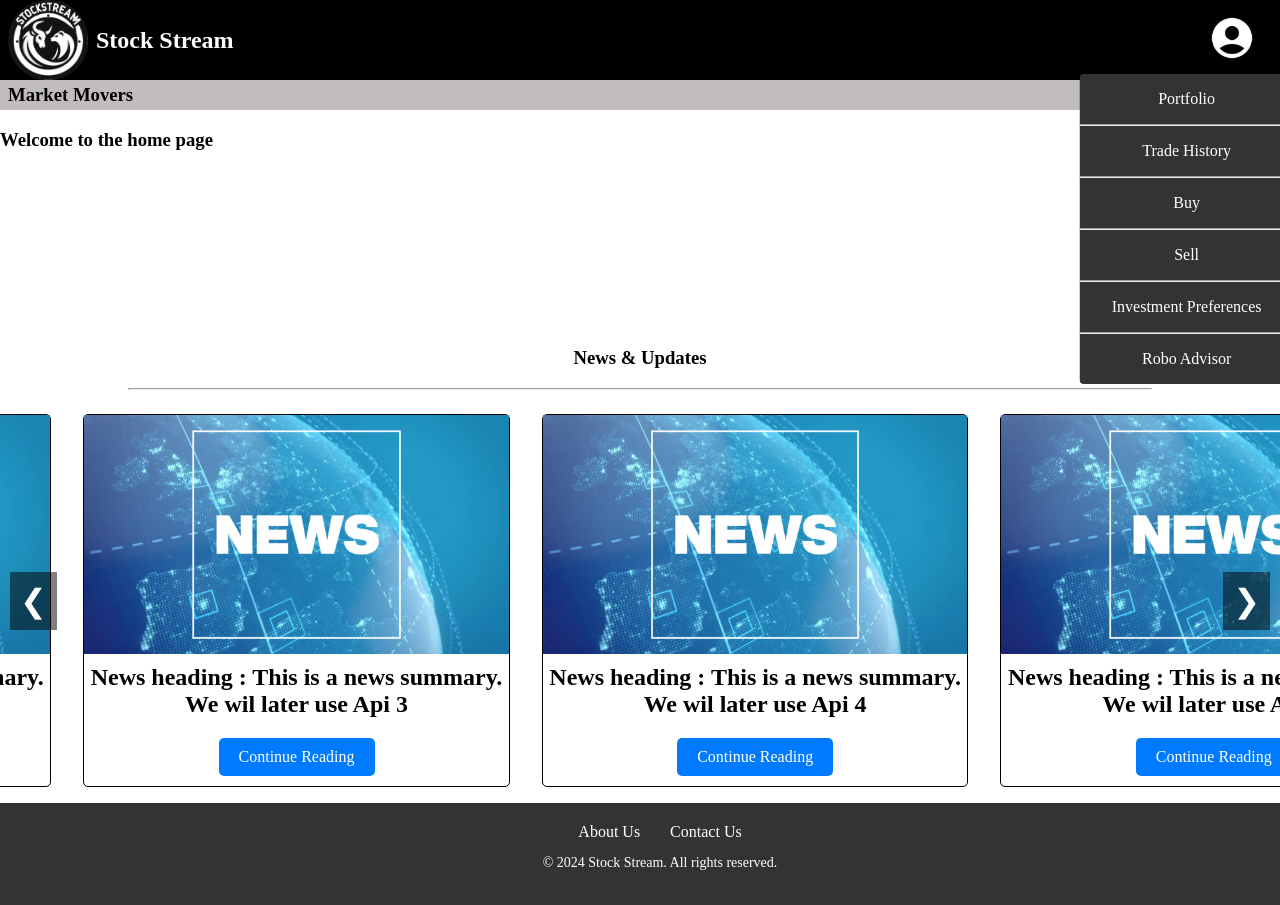
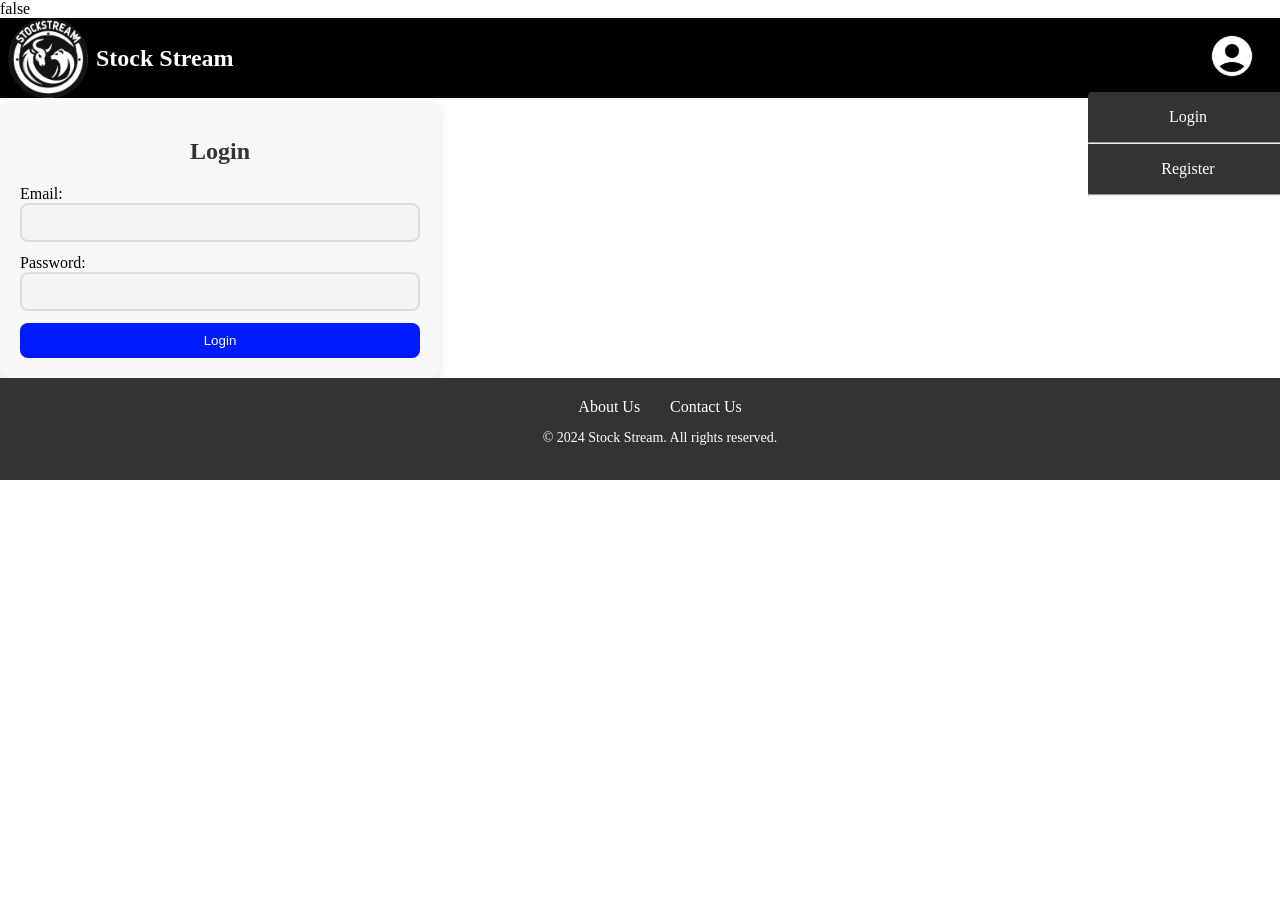
Before and after one commit to IM-RAHUL-RAJ/EKS-DOCKER-Angular-Node-SpringBoot-SQL, an Angular app in the folder client/: page /login in a window 1280 px wide. Both pictures are taken after a click on the picture 1232 px from the left and 38 px from the top of the page. Shown: the top 905 px of the page. After the commit the page ends 800 px from the top, so only its background shows below. Built offline with nearby package versions, Linux system fonts and the light colour scheme.

Commit message:
client service, preference, landing integrated

```diff
--- a/client/src/app/app.component.html
+++ b/client/src/app/app.component.html
@@ -1,5 +1,6 @@
 <section class="app-container">
-    <app-navigation-bar [isLoggedIn]="true"></app-navigation-bar>
-    <app-homepage></app-homepage>
+    {{isLoggedIn}}
+    <app-navigation-bar [isLoggedIn]="isLoggedIn"></app-navigation-bar>
+    <router-outlet></router-outlet>
 </section>
 <app-footer></app-footer>
--- a/client/src/app/app.component.ts
+++ b/client/src/app/app.component.ts
@@ -1,10 +1,22 @@
-import { Component } from '@angular/core';
+import { Component, Input, OnInit } from '@angular/core';
+import { ClientService } from './services/client.service';
+import { ActivatedRoute } from '@angular/router';
 
 @Component({
   selector: 'app-root',
   templateUrl: './app.component.html',
   styleUrls: ['./app.component.css']
 })
-export class AppComponent {
+export class AppComponent implements OnInit {
+  constructor(private clientService: ClientService, private route: ActivatedRoute) {
+
+  }
+  ngOnInit(): void {
+    // this.isLoggedIn = this.clientService.isLoggedId()
+    this.clientService.isLoggedId().subscribe(value => {
+      this.isLoggedIn = value? true: false;
+    })
+  }
   title = 'stockstream';
+  isLoggedIn = false;
 }
--- a/client/src/app/app.module.ts
+++ b/client/src/app/app.module.ts
@@ -10,6 +10,7 @@ import { CarouselComponent } from './components/landing/carousel/carousel.compon
 import { FooterComponent } from './components/landing/footer/footer.component';
 import { HomepageComponent } from './components/landing/homepage/homepage.component';
 import { NavigationBarComponent } from './components/landing/navigation-bar/navigation-bar.component';
+import { AppRoutingModule } from './app-routing.module';
 
 @NgModule({
   declarations: [
@@ -26,7 +27,8 @@ import { NavigationBarComponent } from './components/landing/navigation-bar/navi
     BrowserModule,
     FormsModule,
     ReactiveFormsModule,
-    HttpClientModule
+    HttpClientModule,
+    AppRoutingModule
   ],
   providers: [],
   bootstrap: [AppComponent]
--- a/client/src/app/components/investment-preferences/investment-preferences.component.ts
+++ b/client/src/app/components/investment-preferences/investment-preferences.component.ts
@@ -1,5 +1,6 @@
 import { Component, OnInit } from '@angular/core';
 import { FormControl, FormGroup, Validators } from '@angular/forms';
+import { Router } from '@angular/router';
 import { InvestmentPreferences } from 'src/app/models/investment-preferences';
 import { InvestmentPurposeService } from 'src/app/services/investment-purpose.service';
 
@@ -23,7 +24,7 @@ export class InvestmentPreferencesComponent implements OnInit{
     isRoboAdviserTermsAccepted: new FormControl(''),
   })
 
-  constructor(private investmentPreferenceService: InvestmentPurposeService){}
+  constructor(private investmentPreferenceService: InvestmentPurposeService, private router: Router){}
 
   ngOnInit(): void {
     this.investmentPreferenceService.getInvestmentPreference().subscribe((data) =>{
@@ -39,6 +40,8 @@ export class InvestmentPreferencesComponent implements OnInit{
     if(this.investmentPreferencesForm.valid && this.isRoboAdviserTermsAccepted.value){
       console.log('hello',this.investmentPreferencesForm)
       this.isSubmitted = false
+      this.router.navigate(['/home'])
+
     }else{
       console.log('else',this.isRoboAdviserTermsAccepted)
       if(!this.isRoboAdviserTermsAccepted.value){
--- a/client/src/app/components/landing/homepage/homepage.component.html
+++ b/client/src/app/components/landing/homepage/homepage.component.html
@@ -5,5 +5,5 @@
     <h1>Welcome to the home page</h1>
     <h3 class="newsHeading">News & Updates</h3>
     <hr>
-    <app-carousel></app-carousel>
+    <!-- <app-carousel></app-carousel> -->
 </section>
--- a/client/src/app/components/landing/navigation-bar/navigation-bar.component.html
+++ b/client/src/app/components/landing/navigation-bar/navigation-bar.component.html
@@ -29,15 +29,17 @@
         <div>
             <a href="#">Robo Advisor</a>
         </div>
-
+        <div>
+            <a (click)="logOut()">Logout</a>
+        </div>
     </div>
     <div class="dropdown-menu" *ngIf="isMenuOpen && !isLoggedIn">
         <div>
-            <a href="#">Login</a>
+            <a routerLink="/login">Login</a>
             <hr>
         </div>
         <div>
-            <a href="#">Register</a>
+            <a routerLink="/register">Register</a>
             <hr>
         </div>
 
--- a/client/src/app/components/landing/navigation-bar/navigation-bar.component.ts
+++ b/client/src/app/components/landing/navigation-bar/navigation-bar.component.ts
@@ -1,4 +1,6 @@
 import { Component, Input } from '@angular/core';
+import { Router } from '@angular/router';
+import { ClientService } from 'src/app/services/client.service';
 
 @Component({
   selector: 'app-navigation-bar',
@@ -11,9 +13,17 @@ export class NavigationBarComponent {
 
   isMenuOpen = false;
 
+  constructor(private clientService: ClientService, private router: Router) {}
+
   toggleMenu() {
     this.isMenuOpen = !this.isMenuOpen;
-    console.log(this.isMenuOpen)
+  }
+
+  logOut() {
+    this.clientService.logout();
+    this.router.navigate(['/login']).then(() => {
+      window.location.reload();
+    });
   }
 
 }
--- a/client/src/app/components/login/login.component.ts
+++ b/client/src/app/components/login/login.component.ts
@@ -1,5 +1,6 @@
-import { Component } from '@angular/core';
+import { ChangeDetectorRef, Component } from '@angular/core';
 import { FormGroup, FormBuilder, Validators } from '@angular/forms';
+import { Route, Router } from '@angular/router';
 import { ClientService } from 'src/app/services/client.service';
 
 @Component({
@@ -10,7 +11,7 @@ import { ClientService } from 'src/app/services/client.service';
 export class LoginComponent {
   loginForm: FormGroup;
 
-  constructor(private clientService: ClientService, private formBuilder: FormBuilder) {
+  constructor(private clientService: ClientService, private formBuilder: FormBuilder, private router: Router, private cdr: ChangeDetectorRef) {
     this.loginForm = this.formBuilder.group({
       email: ['', [Validators.required, Validators.email]],
       password: ['', Validators.required]
@@ -30,6 +31,11 @@ export class LoginComponent {
         console.log('Login successful', response);
         alert('Login successful');
         sessionStorage.setItem('currentUser', JSON.stringify(response));
+        this.cdr.detectChanges()
+        this.router.navigate(['/home']).then(() => {
+          window.location.reload();
+        });
+
       },
       error: (error) => {
         console.error('Login failed', error);
--- a/client/src/app/components/registration/registration.component.ts
+++ b/client/src/app/components/registration/registration.component.ts
@@ -1,5 +1,6 @@
 import { Component } from '@angular/core';
 import { FormGroup, FormBuilder, Validators } from '@angular/forms';
+import { Router } from '@angular/router';
 import { ClientService } from 'src/app/services/client.service';
 
 @Component({
@@ -15,7 +16,7 @@ export class RegistrationComponent {
   private ppsPattern = /^d{7}[A-W]{1,2}$/;
   private panPattern = /^[A-Z]{5}[0-9]{4}[A-Z]{1}$/;
 
-  constructor(private clientService: ClientService, private formBuilder: FormBuilder) {
+  constructor(private clientService: ClientService, private formBuilder: FormBuilder, private router: Router) {
     this.registrationForm = this.formBuilder.group({
       email: ['', [Validators.required, Validators.email]],
       password: ['', [Validators.required, Validators.minLength(6)]],
@@ -86,6 +87,9 @@ export class RegistrationComponent {
           next: (registrationResponse) => {
             console.log('Registration successful', registrationResponse);
             alert('Registration successful');
+            this.router.navigate(['/preferences']).then(() => {
+              window.location.reload();
+            })
           },
           error: (registrationError) => {
             console.error('Registration failed', registrationError);
--- a/client/src/app/services/client.service.ts
+++ b/client/src/app/services/client.service.ts
@@ -1,6 +1,6 @@
-import { Injectable } from '@angular/core';
+import { ChangeDetectorRef, Injectable } from '@angular/core';
 import { HttpClient } from '@angular/common/http';
-import { Observable, of } from 'rxjs';
+import { BehaviorSubject, Observable, of } from 'rxjs';
 import { Client } from '../models/client';
 import { ClientVerification } from '../models/client-verification';
 
@@ -10,6 +10,7 @@ import { ClientVerification } from '../models/client-verification';
 export class ClientService {
   private baseUrl = 'http://localhost:3001'; // Main server URL
   private clientVerificationUrl = 'http://localhost:3000'; // URL for Fmts
+  private storageSubject = new BehaviorSubject<string>(sessionStorage.getItem('currentUser') || '');
 
   constructor(private http: HttpClient) {}
 
@@ -41,8 +42,8 @@ export class ClientService {
   }
 
   // Check if user is logged in
-  isLoggedId(): boolean {
-    return !!sessionStorage.getItem('currentUser');
+  isLoggedId() {
+      return this.storageSubject.asObservable();
   }
 
   // Logout user
```
Also changed, not shown: client/src/app/app-routing.module.ts (added, +41 -0 lines).
